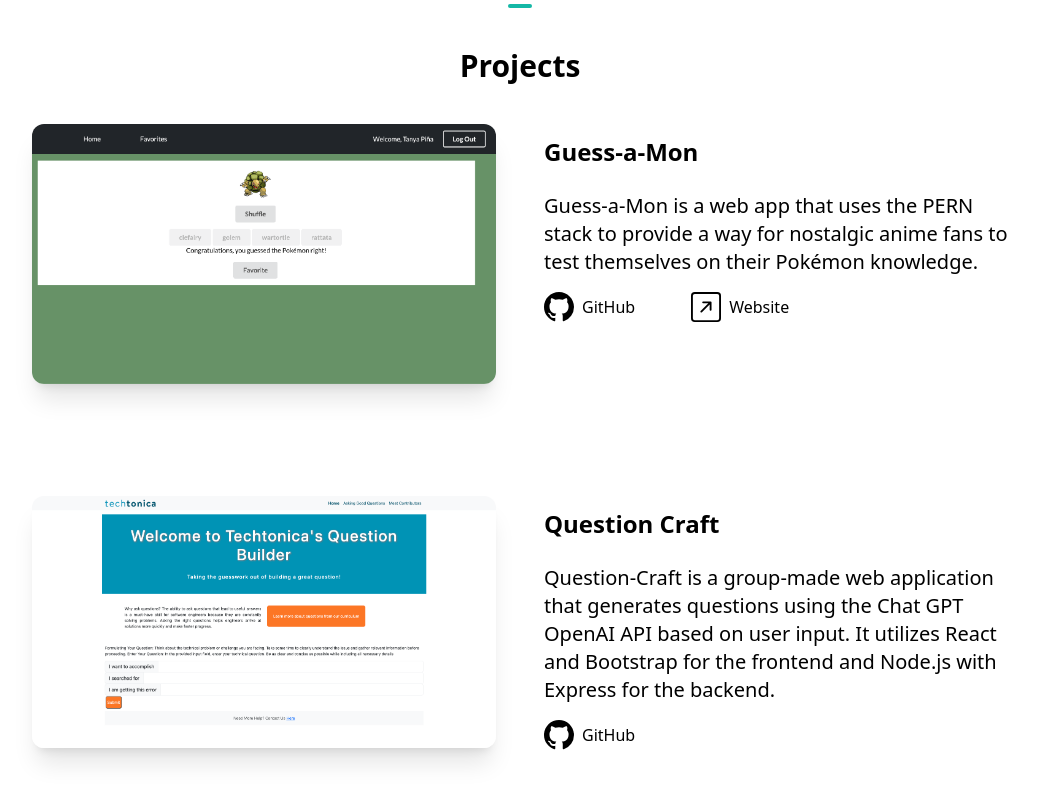
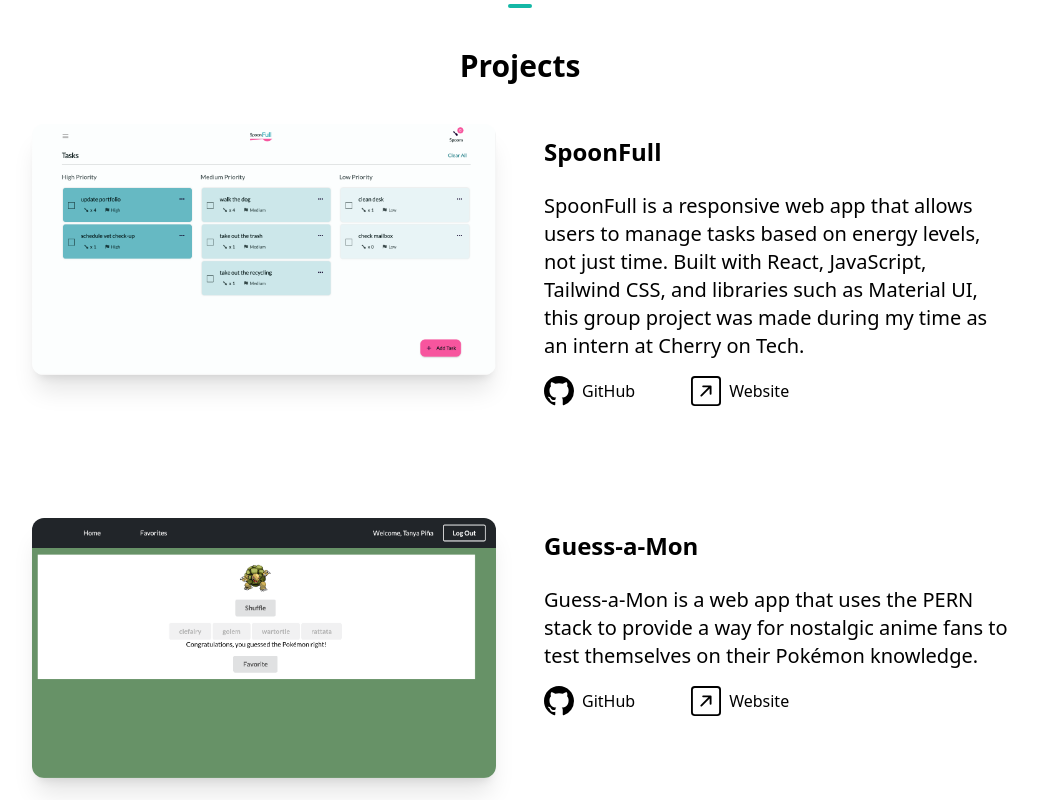
Before and after one commit to TanyaPina/next.js-portfolio, a Next.js app: page / in a window 1280 px wide. Shown: the part 1300-2100 px from the top of the page, without its empty margins (120-1158 px from the left). Built offline with nearby package versions, Linux system fonts and the light colour scheme.

Commit message:
added spoonfull project

```diff
--- a/components/ProjectsSection.tsx
+++ b/components/ProjectsSection.tsx
@@ -5,6 +5,15 @@
 import { BsGithub, BsArrowUpRightSquare } from "react-icons/bs"
 
 const projects = [
+    {
+        name: "SpoonFull",
+        description:
+            "SpoonFull is a responsive web app that allows users to manage tasks based on energy levels, not just time. Built with React, JavaScript, Tailwind CSS, and libraries such as Material UI, this group project was made during my time as an intern at Cherry on Tech.",
+        image: "/spoonfull.png",
+        alt: "Image of SpoonFull home page",
+        github: "https://github.com/cherryontech/kiwi-kick-project",
+        link: "https://spoonfull-kiwi-kick.netlify.app/",
+    },
     {
         name: "Guess-a-Mon",
         description:
@@ -19,7 +28,7 @@
         description: "Question-Craft is a group-made web application that generates questions using the Chat GPT OpenAI API based on user input. It utilizes React and Bootstrap for the frontend and Node.js with Express for the backend.",
         image: "/Question Craft.png",
         alt: "Image of Question Craft landing page",
-        github: "https://github.com/TanyaPina/question-craft",
+        github: "https://github.com/Roshanell/question-craft",
     },
 ]
 
```
Also changed, not shown: public/spoonfull.png (added).
